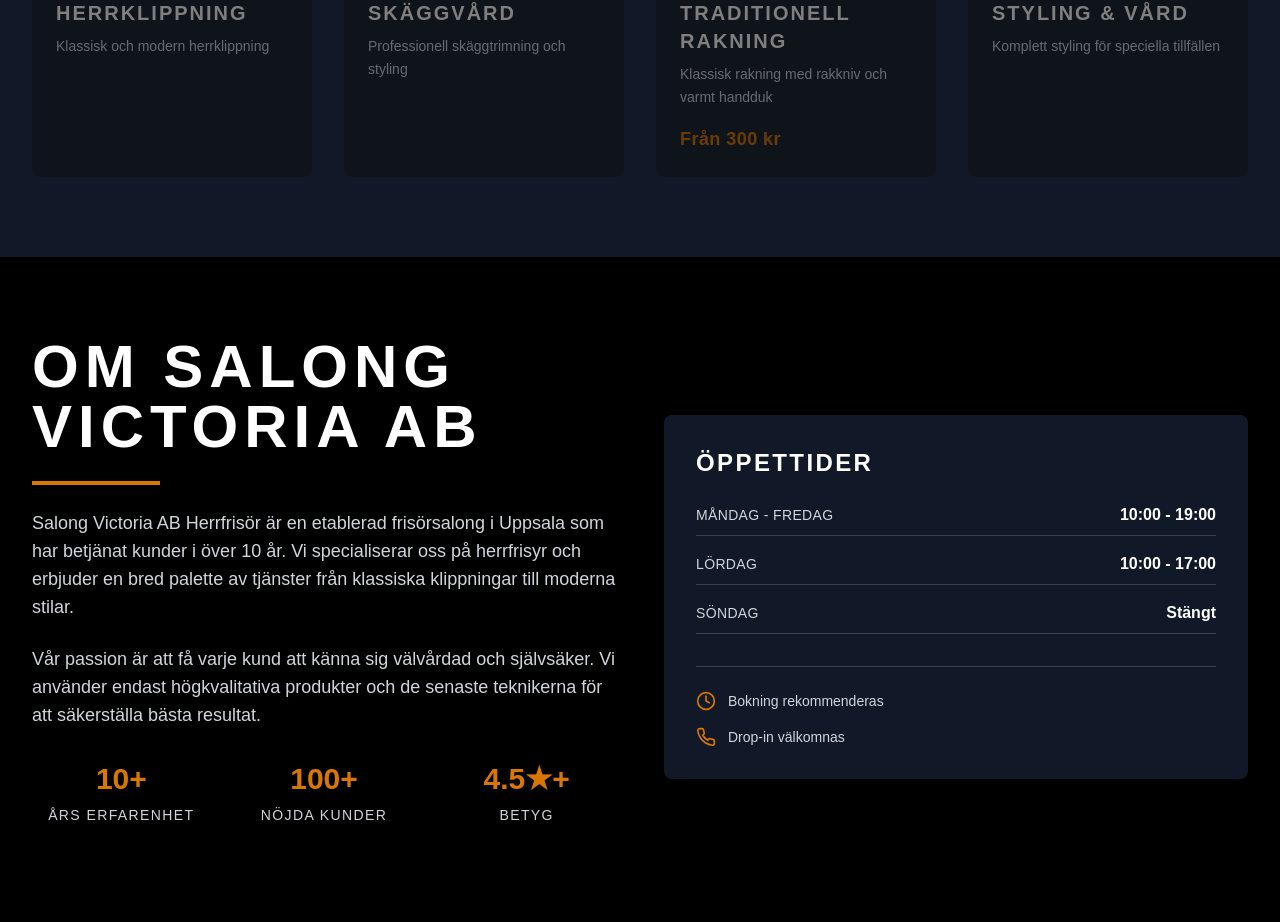
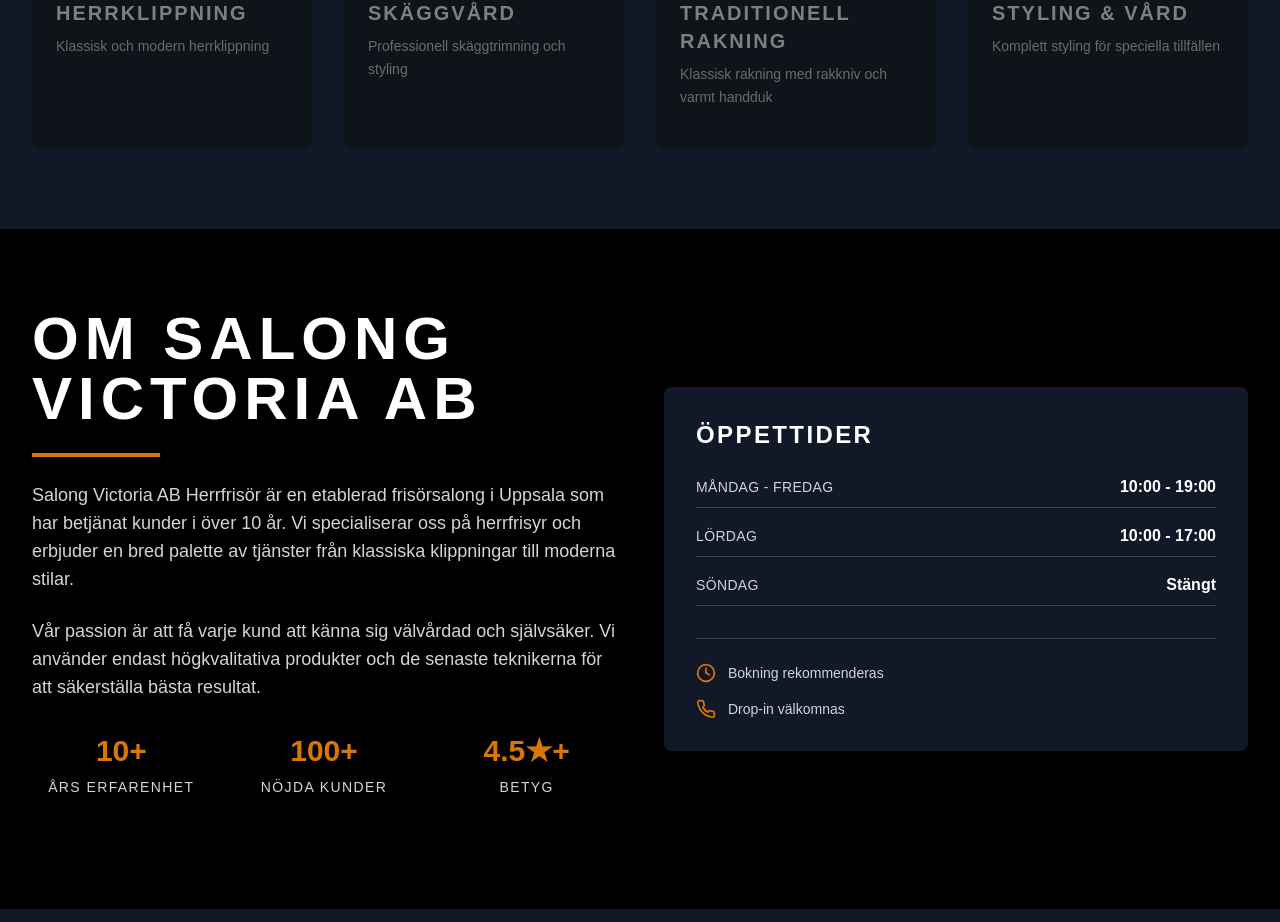
Before and after one commit to ha223dp/barbershopsite, a React (Vite) app: page / in a window 1280 px wide. Shown: the part 1357-2279 px from the top of the page. Built offline with nearby package versions, Linux system fonts and the light colour scheme.

Commit message:
Final touches

```diff
--- a/src/App.tsx
+++ b/src/App.tsx
@@ -38,7 +38,7 @@ function App() {
     {
       name: "Traditionell Rakning",
       description: "Klassisk rakning med rakkniv och varmt handduk",
-      price: "Från 300 kr",
+      price: "",
       image: "https://images.pexels.com/photos/1570806/pexels-photo-1570806.jpeg?auto=compress&cs=tinysrgb&w=400"
     },
     {
```
